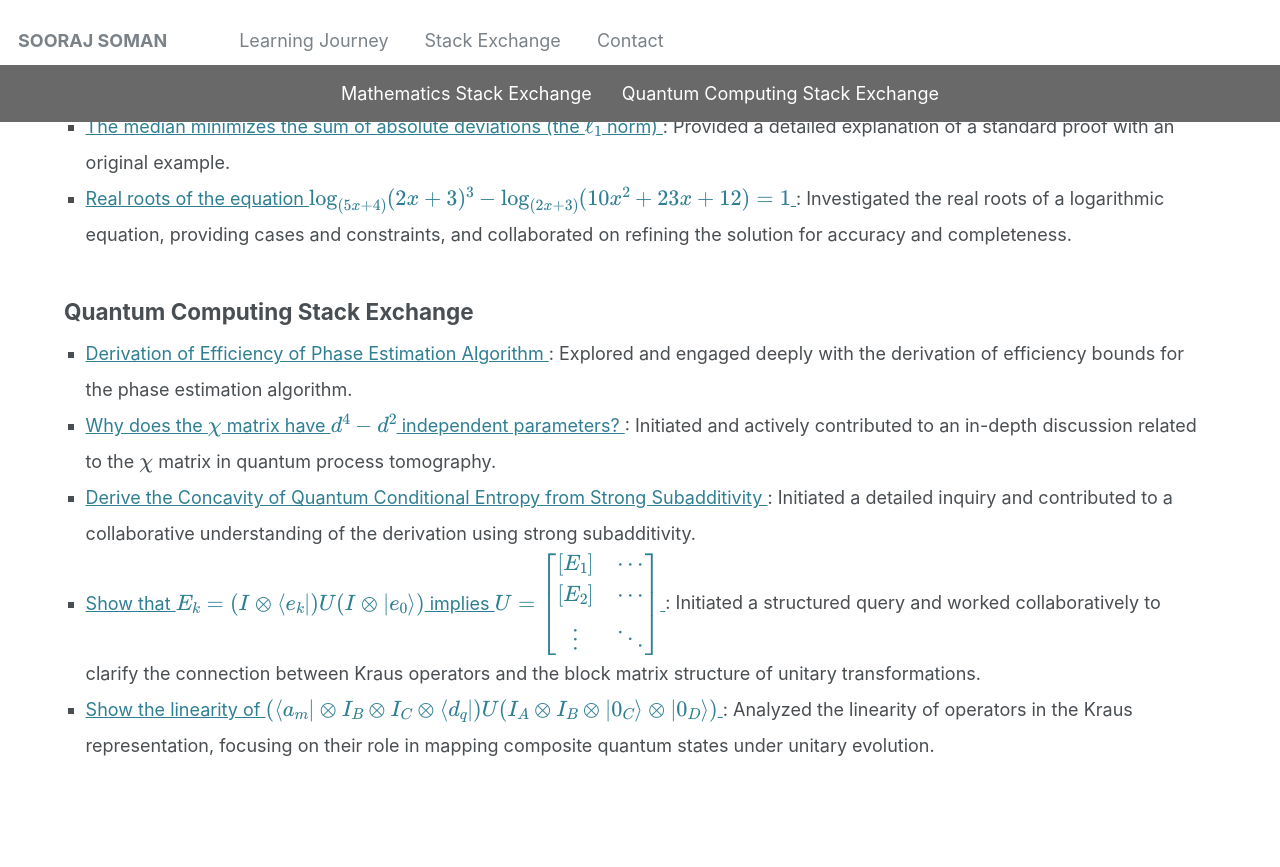
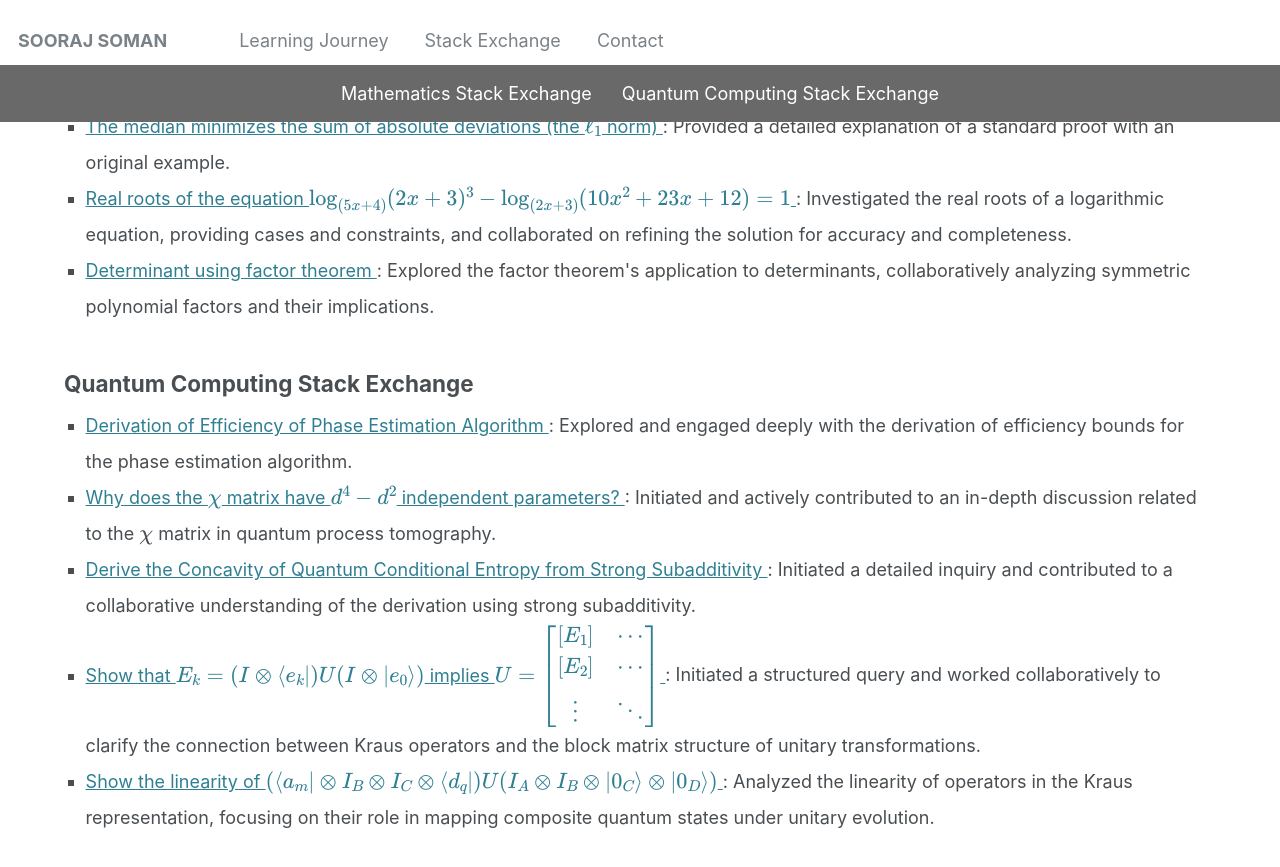
Before and after one commit to soorajss1729/soorajss1729.github.io, a Jekyll site: the page built from _stac/stac.md, in a window 1280 px wide and 900 px high, scrolled down 578 px. Shown: the top 867 px of the window. Built offline with Jekyll 4.4.1, drawn with Linux system fonts in a browser that asks for light colours.

Commit message:
Update stac.md

```diff
--- a/_stac/stac.md
+++ b/_stac/stac.md
@@ -86,6 +86,11 @@ classes: wide
 Real roots of the equation $\log_{(5x+4)}(2x+3)^3-\log_{(2x+3)}(10x^2+23x+12)=1$
       </a>: Investigated the real roots of a logarithmic equation, providing cases and constraints, and collaborated on refining the solution for accuracy and completeness.
     </li>
+    <li>
+      <a href="https://math.stackexchange.com/questions/2660747/determinant-using-factor-theorem">
+Determinant using factor theorem
+      </a>: Explored the factor theorem's application to determinants, collaboratively analyzing symmetric polynomial factors and their implications.
+    </li>
   </ul>
 </div>
 
```
